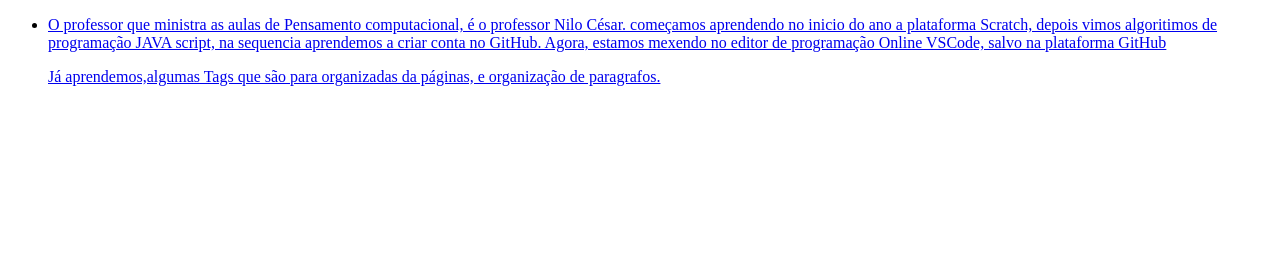
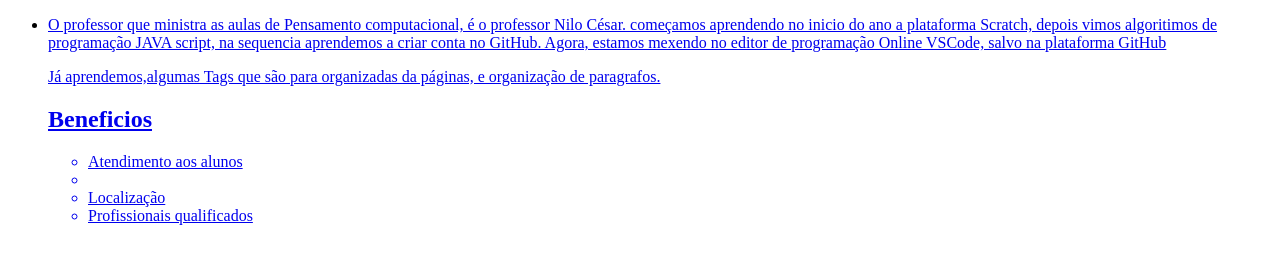
Before and after one commit to alana-vargas/paginahtml, a plain HTML site: page index.html in a window 1280 px wide. Drawn offline with Linux system fonts and the light colour scheme.

Commit message:
mudando o estilo

```diff
--- a/index.html
+++ b/index.html
@@ -25,6 +25,13 @@
 </p>Já aprendemos,algumas Tags que são para organizadas da páginas, e
     organização de paragrafos.
 </p>
+<h2>Beneficios</h2>
+<ul>
+   <li class="itens">Atendimento aos alunos</li>
+   <li classEspaço para perguntas</li>
+   <li>Localização</li>
+   <li>Profissionais qualificados</li>
+</ul>
 
  </body>
    </html>
--- a/style.css
+++ b/style.css
@@ -1,3 +1,4 @@
 p {text-align: center; font-size: 20 px ; background: #f7d1d1;}
 h1 {font-size: 50 px; text-align: center; background: #CCC ;}
 body{background: #a4f15b;}
+#imagem1 ()
```
